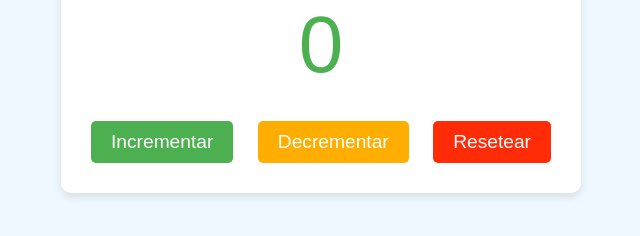
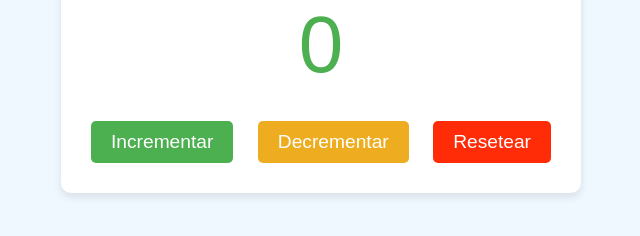
Before and after one commit to Yarbisbeme/ParcialElectiva1, a website: page src/index.html in a window 1280 px wide. Shown: the part 368-604 px from the top of the page, without its empty margins (319-959 px from the left). Drawn offline with Linux system fonts and the light colour scheme.

Commit message:
Automatizando mi dominio 4

```diff
--- a/src/index.html
+++ b/src/index.html
@@ -56,10 +56,10 @@
         }
 
         .decrease{
-            background: rgb(255, 174, 0);
+            background: rgb(238, 173, 33);
         } .decrease:hover{
             transition: .5s linear;
-            background: rgb(255, 153, 0);
+            background: rgb(255, 167, 36);
         }
 
         button:hover {
```
Also changed, not shown: .github/workflows/main.yml.
